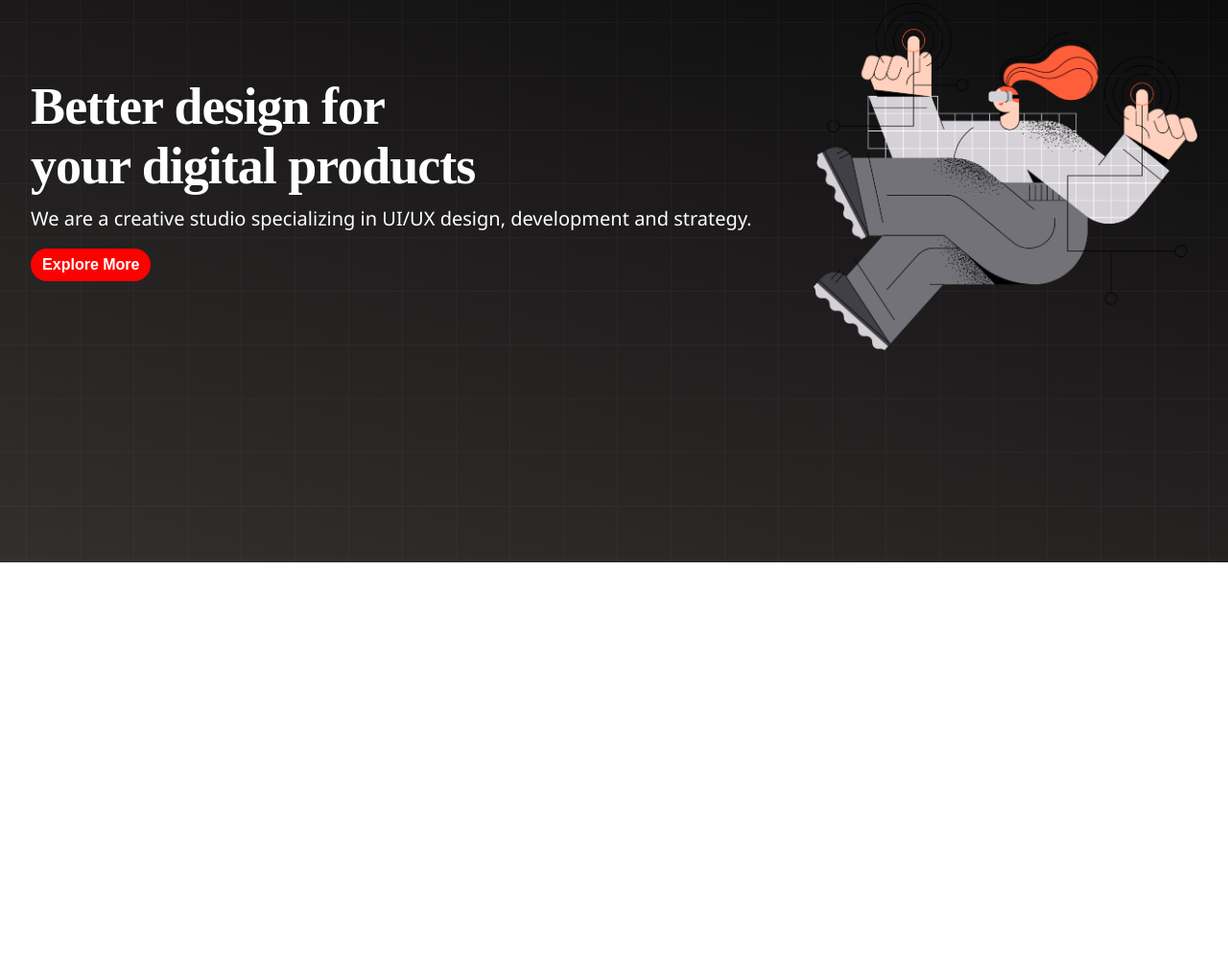
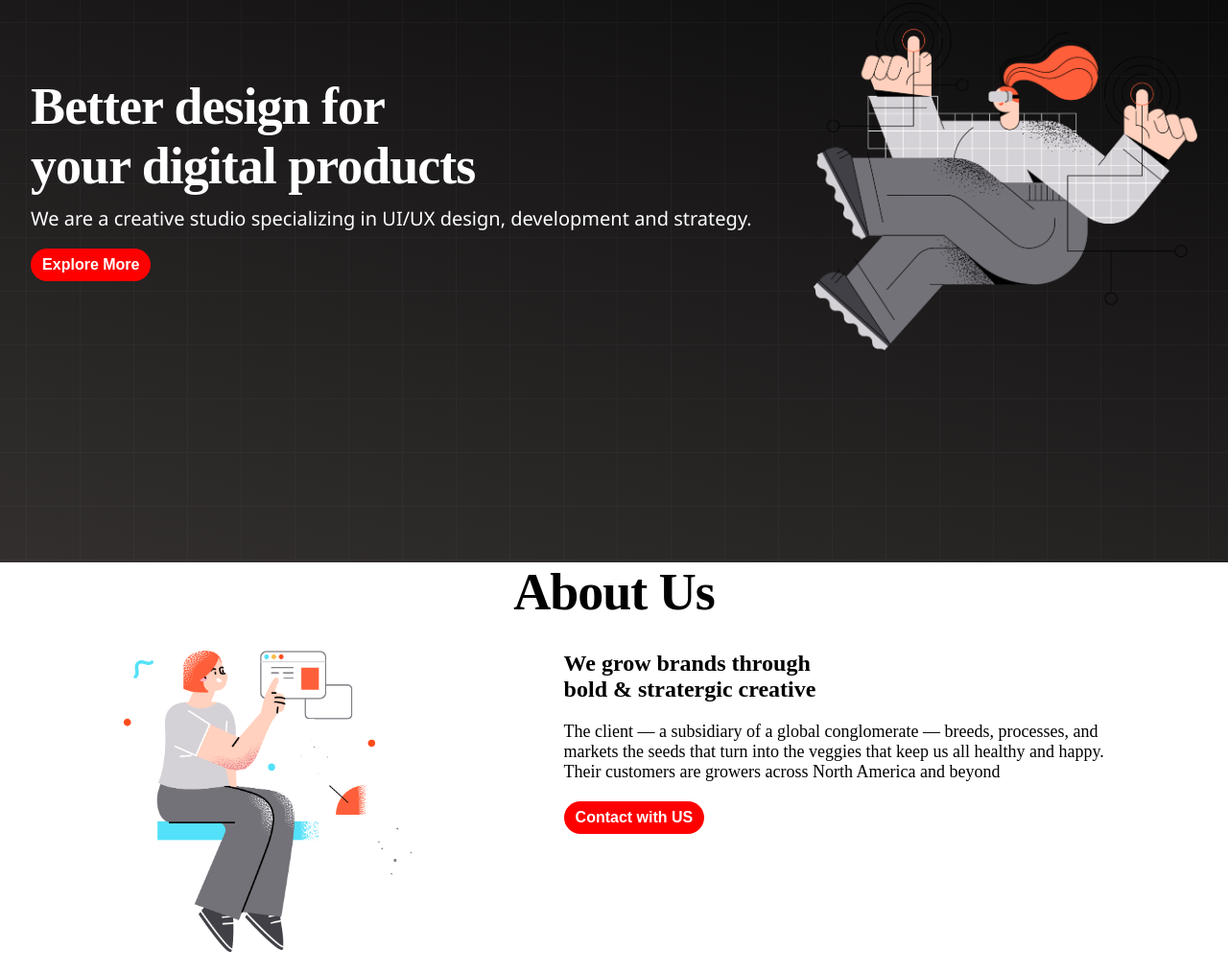
Before and after one commit to mashfikur/conceptual_pracitce_task_1, a plain HTML site: page index.html in a window 1280 px wide. Shown: the part 290-1306 px from the top of the page at 96% size. Before the commit the page ends 876 px from the top, so only its background shows below. Drawn offline with Linux system fonts and the light colour scheme.

Commit message:
about section changed

```diff
--- a/index.html
+++ b/index.html
@@ -29,9 +29,10 @@
     </header>
 
 
-    <!-- Hero section -->
+
 
     <main>
+          <!-- Hero section -->
         <section>
             <div class="hero-info">
                 <!-- Left part -->
@@ -47,6 +48,23 @@
                 </div>
             </div>
         </section>
+
+        <!-- About section -->
+        <section>
+            <h1 class="heading" style="text-align: center; color: black;">About Us</h1>
+            <div class="about">
+                <div class="about-left">
+                    <img src="images/section.png" alt="">
+                </div>
+                <div class="about-right">
+                    <h3>We grow brands through <br> bold & stratergic creative </h3>
+                    <p>The client — a subsidiary of a global conglomerate — breeds, processes, and <br> markets the seeds that turn into the veggies that keep us all healthy and happy. <br> Their customers are growers across North America and beyond</p>
+                    <button class="btn">Contact with US</button>
+                </div>
+            </div>
+        </section>
+
+
     </main>
 
 
--- a/styles/style.css
+++ b/styles/style.css
@@ -87,3 +87,24 @@
 .hero-info{
     background-image: url('../images/background.png'),linear-gradient(15deg,rgb(51, 47, 47),rgb(4, 4, 4));
 }
+
+.about img{
+    width: 300px;
+}
+
+.about{
+    display: flex;
+    justify-content: space-around;
+    padding: 20px 50px;
+}
+
+.about-right h3{
+    font-size: 24px;
+    padding-bottom: 20px;
+}
+
+.about-right p{
+    font-size: 18px;
+    padding-bottom: 20px;
+
+}
```
